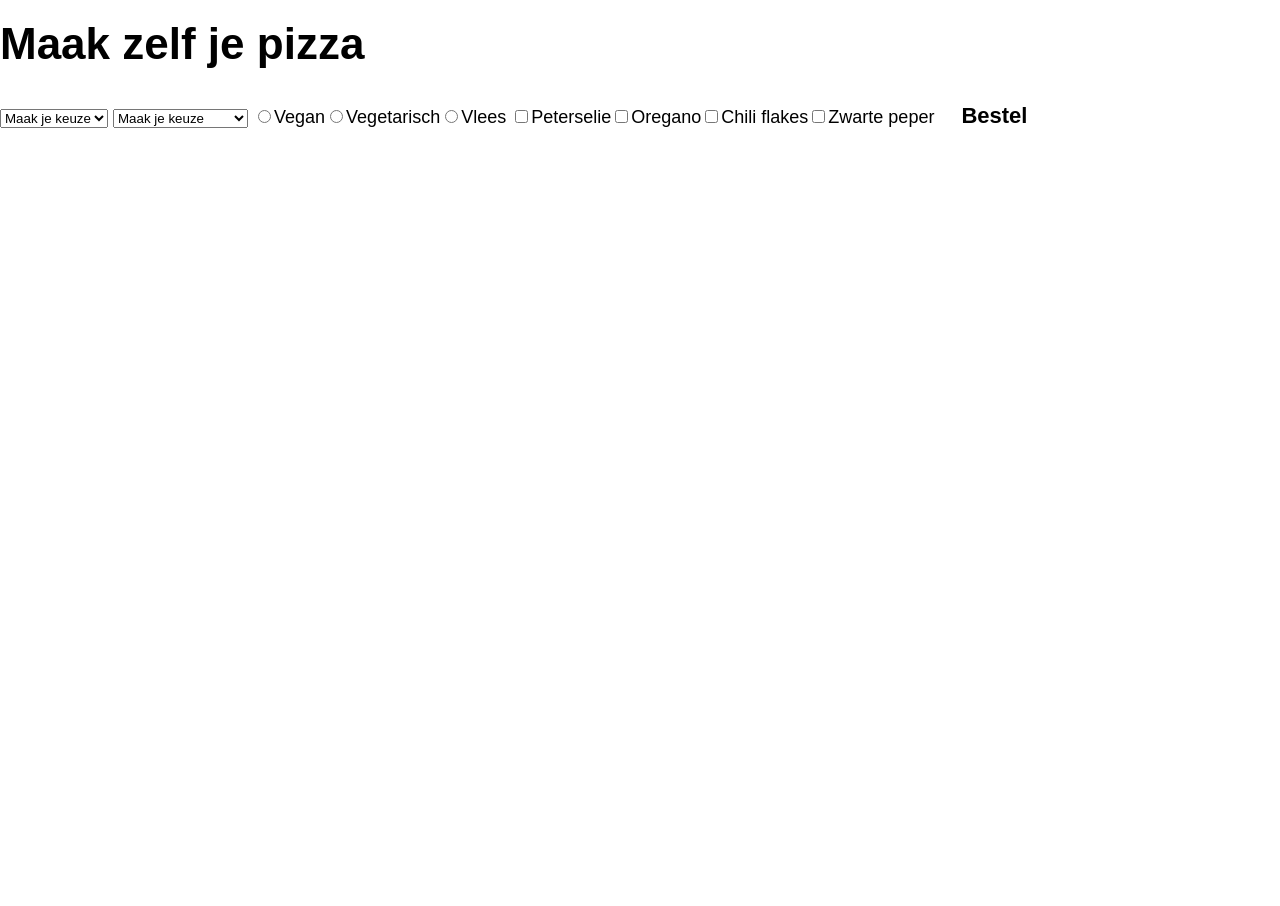
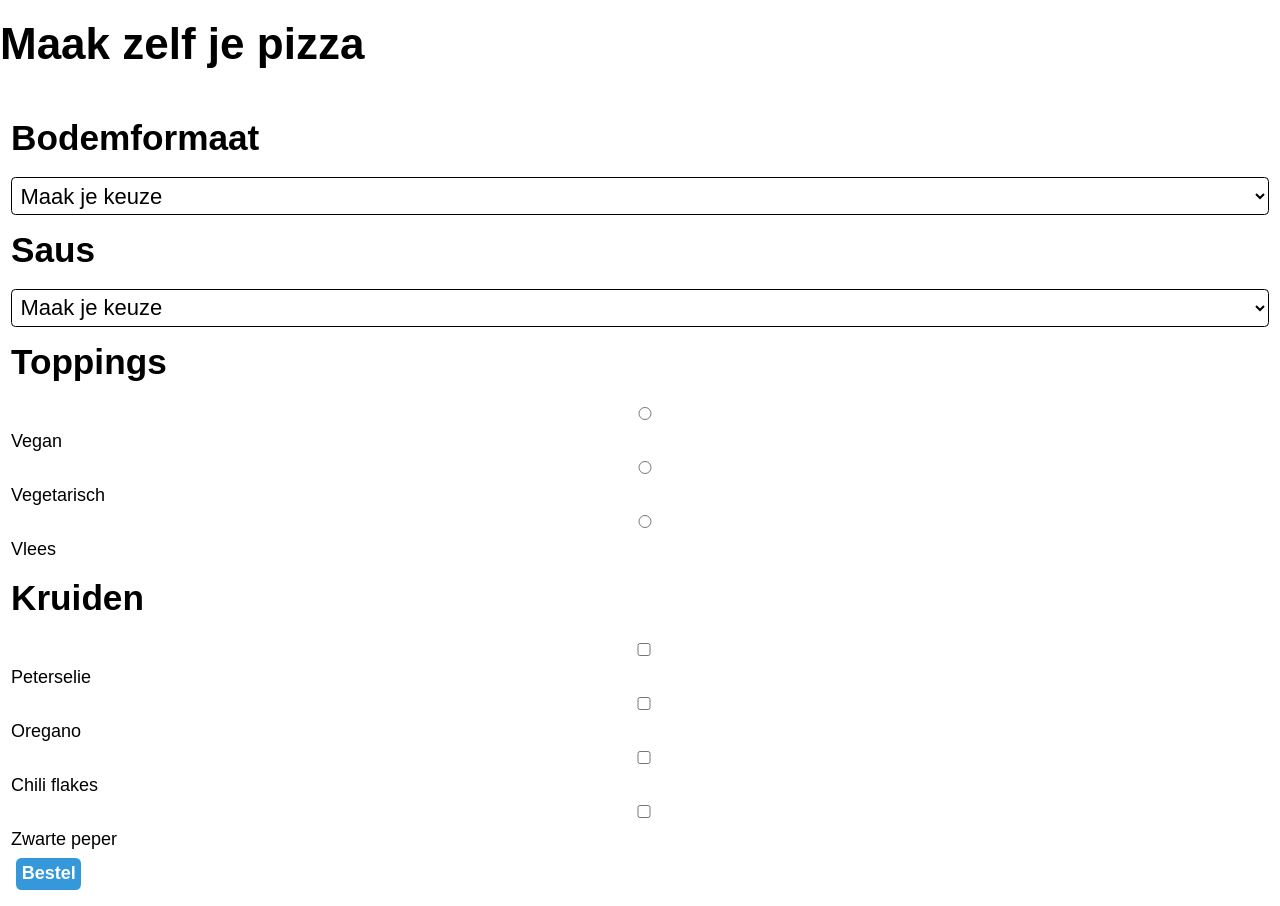
Before and after one commit to Waayway/crud-php-pdo-opdracht2-336797, a PHP site: page / in a window 1280 px wide. Before the commit the page ends 128 px from the top, so only its background shows below. Run offline with PHP 8.4, Linux system fonts and the light colour scheme.

Commit message:
css classes toegevoegd

```diff
--- a/index.php
+++ b/index.php
@@ -11,7 +11,10 @@
 
 <body>
     <h1>Maak zelf je pizza</h1>
+    <section id="form" class="col-12">
+        <div class="content">
             <form action="" method="post">
+                <h3>Bodemformaat</h3>
                 <select name="bodem">
                     <option value="keuze">Maak je keuze</option>
                     <?php
@@ -21,6 +24,7 @@
                     }
                     ?>
                 </select>
+                <h3>Saus</h3>
                 <select name="saus">
                     <option value="keuze">Maak je keuze</option>
                     <?php
@@ -32,20 +36,24 @@
                     }
                     ?>
                 </select>
+                <h3>Toppings</h3>
                 <?php
                 $toppingOptions = array("Vegan", "Vegetarisch", "Vlees");
                 foreach ($toppingOptions as $value) {
-            echo "<input type='radio' name='topping' value='$value' id='$value'><label for='$value'>$value</label>";
+                    echo "<div><input type='radio' name='topping' value='$value' id='$value'><label for='$value'>$value</label></div>";
                 }
                 ?>
+                <h3>Kruiden</h3>
                 <?php
                 $kruidenOptions = array("Peterselie", "Oregano", "Chili flakes", "Zwarte peper");
                 foreach ($kruidenOptions as $value) {
-            echo "<input type='checkbox' name='kruiden' value='$value' id='$value'><label for='$value'>$value</label>";
+                    echo "<div><input type='checkbox' name='kruiden' value='$value' id='$value'><label for='$value'>$value</label></div>";
                 }
                 ?>
                 <button type="submit">Bestel</button>
             </form>
+        </div>
+    </section>
 </body>
 
 </html>
```
Lines whose indentation alone changed are shown as unchanged.
